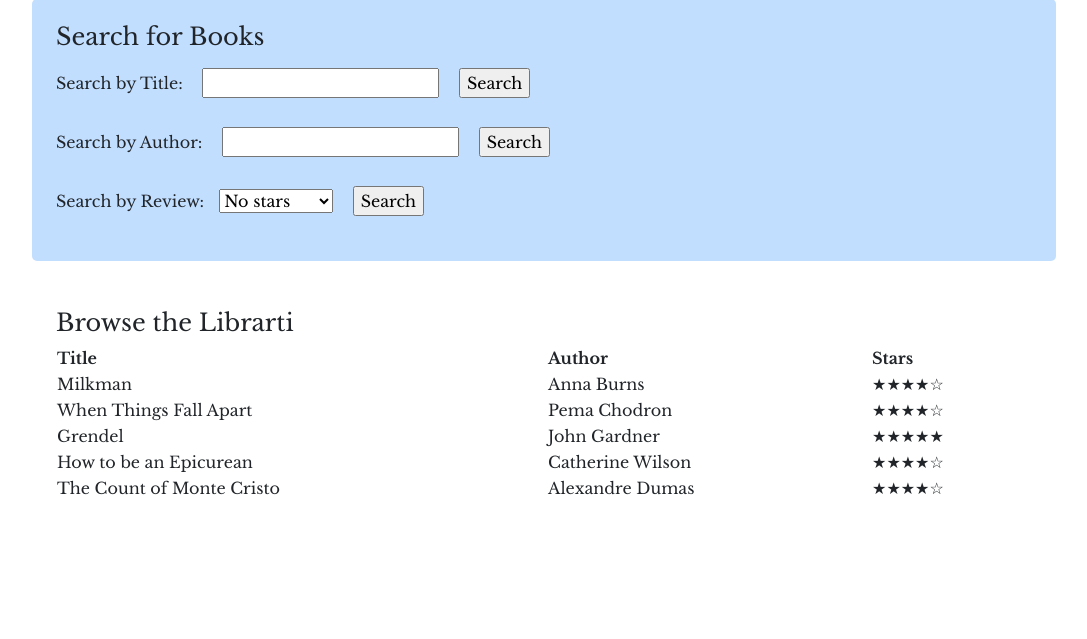
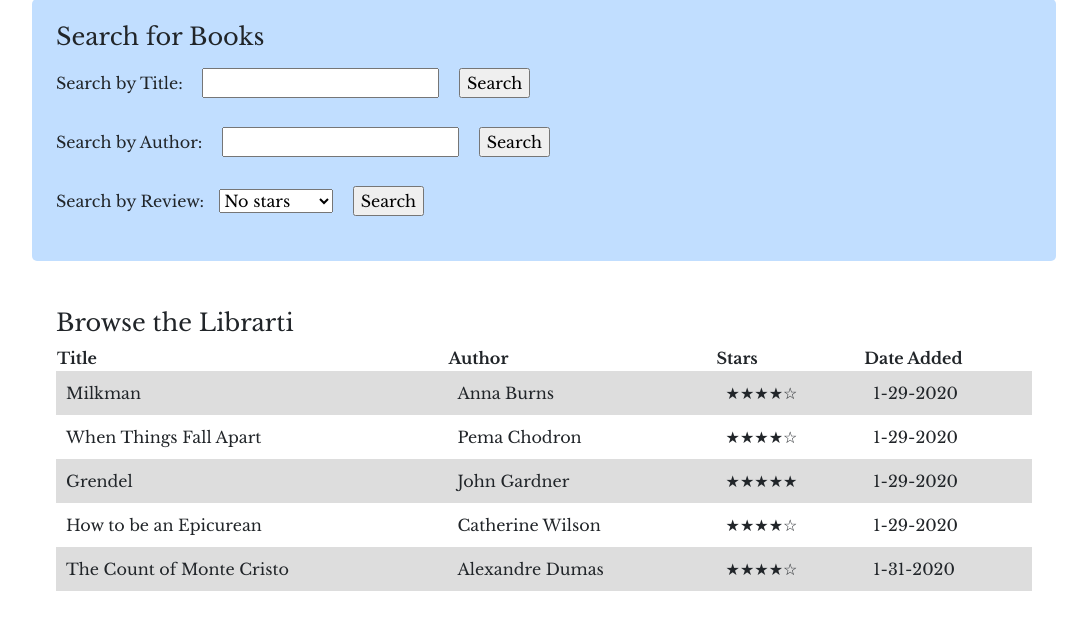
Before and after one commit to github-marti/Librarti, a Django app: page / in a window 1280 px wide. Shown: the part 644-1283 px from the top of the page, without its empty margins (96-1183 px from the left). Before the commit the page ends 1139 px from the top, so only its background shows below. Run offline with Django 3.2, Linux system fonts and the light colour scheme; data comes from the database, SQL or seed files in the repository; some libraries are stand-ins or nearby versions; some web fonts are replaced.

Commit message:
added date added column and info to book table

```diff
--- a/books/static/books/style.css
+++ b/books/static/books/style.css
@@ -73,6 +73,14 @@ header a:hover {
     width: 100%;
 }
 
+.book-table td {
+    padding: 10px;
+}
+
+.book-table tr:nth-child(even) {
+    background-color: #ddd
+}
+
 @media screen and (max-width: 720px) {
     .search-form {
         width: 100%;
--- a/books/templates/books/book_view.html
+++ b/books/templates/books/book_view.html
@@ -40,6 +40,7 @@
             <th>Title</th>
             <th>Author</th>
             <th>Stars</th>
+            <th>Date Added</th>
         </tr>
         {% if books_list %}
         {% for book in books_list.all_books %}
@@ -47,6 +48,7 @@
             <td>{{ book.title }}</td>
             <td>{{ book.author }}</td>
             <td>{{ book.review.stars }}</td>
+            <td>{{ book.add_date|date:"n-j-Y" }}</td>
         </tr>
         {% endfor %}
         {% endif %}
```
